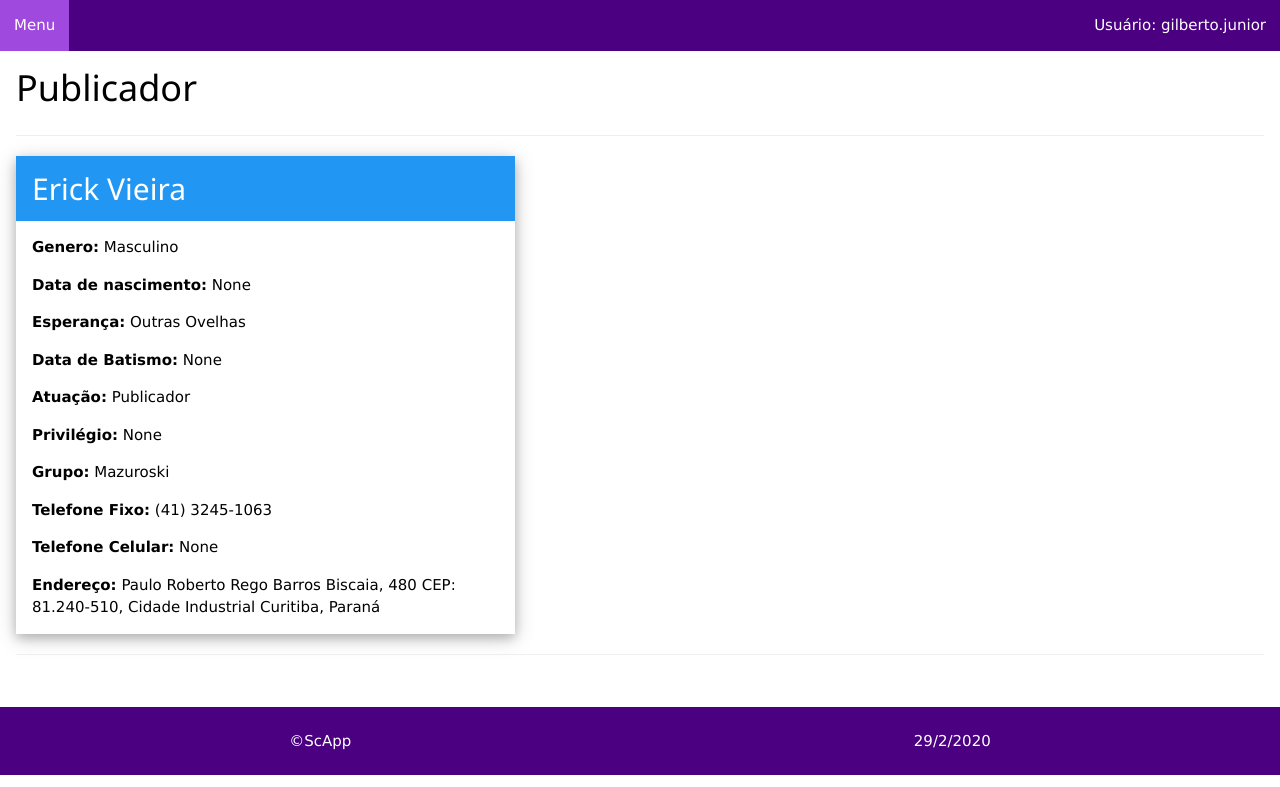
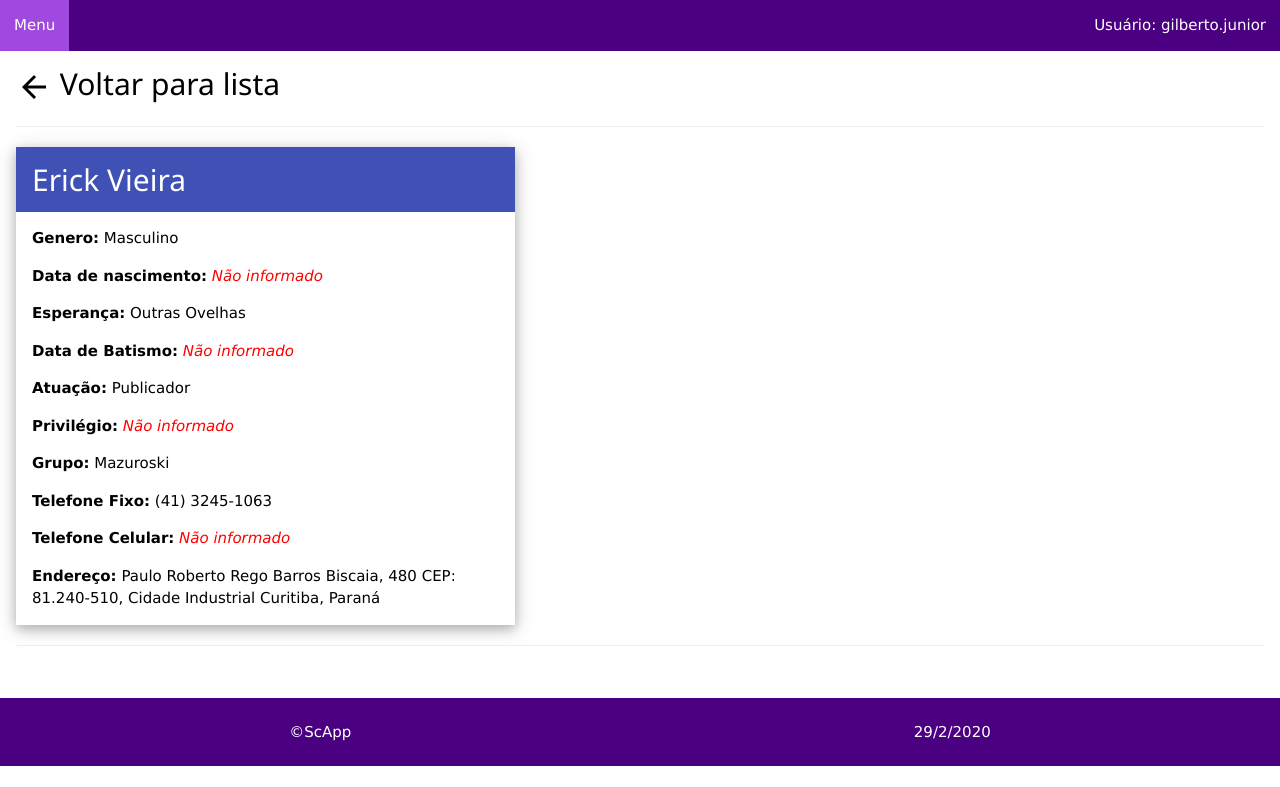
Before and after one commit to gagjunior/ScApp, a Django app: page /publicadores/publicador/be9d2c10-a4ff-4e89-b559-20a39402f845 in a window 1280 px wide. Shown: the top 787 px of the page. Run offline with Django 3.2, Linux system fonts and the light colour scheme; a user stored in the database is signed in; data comes from the database, SQL or seed files in the repository; both versions use the stored data as it was after the commit; some libraries are stand-ins or nearby versions.

Commit message:
Atualizar layout
Atualização do layout da lista de publicadores, dos detalhes dos publicadores

```diff
--- a/publicadores/static/css/site.css
+++ b/publicadores/static/css/site.css
@@ -49,6 +49,10 @@
     cursor: pointer;
 }
 
+.nao-informado{
+    color: red;
+}
+
 @media only screen and (min-width: 1024px){
     .login{
         max-width: 33.33%;
--- a/publicadores/templates/publicadores/publicador_detail.html
+++ b/publicadores/templates/publicadores/publicador_detail.html
@@ -3,23 +3,94 @@
 {% block content %}
 
 <div class="w3-container">
-    <h1>Publicador</h1>
+    {% load static %}
+    <h2><a href="{% url 'publicadores' %}"><img src="{% static 'imagens/seta_voltar_preta.png' %}"></a> Voltar para lista</h2>
     <hr />
     <div class="w3-card-4 desktop">
-        <header class="w3-container w3-blue">
+        <header class="w3-container w3-indigo">
             <h2>{{publicador.nome_publicador}}</h2>
         </header>
         <div class="w3-container">
-            <p><b>Genero:</b> {{publicador.get_genero_display}}</p>
-            <p><b>Data de nascimento:</b> {{publicador.data_nascimento}}</p>
-            <p><b>Esperança:</b> {{publicador.get_esperanca_pub_display}}</p>
-            <p><b>Data de Batismo:</b> {{publicador.data_batismo}}</p>
-            <p><b>Atuação:</b> {{publicador.get_atuacao_pub_display}}</p>
-            <p><b>Privilégio:</b> {{publicador.get_privilegio_pub_display}}</p>
-            <p><b>Grupo:</b> {{publicador.grupo_pub}}</p>
-            <p><b>Telefone Fixo:</b> {{publicador.tel_fixo}}</p>
-            <p><b>Telefone Celular:</b> {{publicador.tel_celular}}</p>
-            <p><b>Endereço:</b> {{publicador.endereco_pub}}</p>
+            <p>
+                <b>Genero:</b>
+                {% if publicador.genero %}
+                {{ publicador.get_genero_display }}
+                {% else %}
+                <em class="nao-informado">Não informado</em>
+                {% endif %}
+            </p>
+            <p>
+                <b>Data de nascimento:</b>
+                {% if publicador.data_nascimento %}
+                {{ publicador.data_nascimento }}
+                {% else %}
+                <em class="nao-informado">Não informado</em>
+                {% endif %}
+            </p>
+            <p>
+                <b>Esperança:</b>
+                {% if publicador.esperanca_pub %}
+                {{ publicador.get_esperanca_pub_display }}
+                {% else %}
+                <em class="nao-informado">Não informado</em>
+                {% endif %}
+            </p>
+            <p>
+                <b>Data de Batismo:</b>
+                {% if publicador.data_batismo %}
+                {{ publicador.data_batismo }}
+                {% else %}
+                <em class="nao-informado">Não informado</em>
+                {% endif %}
+            </p>
+            <p>
+                <b>Atuação:</b>
+                {% if publicador.atuacao_pub %}
+                {{ publicador.get_atuacao_pub_display }}
+                {% else %}
+                <em class="nao-informado">Não informado</em>
+                {% endif %}
+            </p>
+            <p>
+                <b>Privilégio:</b>
+                {% if publicador.privilegio_pub %}
+                {{ publicador.get_privilegio_pub_display }}
+                {% else %}
+                <em class="nao-informado">Não informado</em>
+                {% endif %}
+            </p>
+            <p>
+                <b>Grupo:</b>
+                {% if publicador.grupo_pub %}
+                {{ publicador.grupo_pub }}
+                {% else %}
+                <em class="nao-informado">Não informado</em>
+                {% endif %}
+            </p>
+            <p>
+                <b>Telefone Fixo:</b>
+                {% if publicador.tel_fixo %}
+                {{ publicador.tel_fixo }}
+                {% else %}
+                <em class="nao-informado">Não informado</em>
+                {% endif %}
+            </p>
+            <p>
+                <b>Telefone Celular:</b>
+                {% if publicador.tel_celular %}
+                {{ publicador.tel_celular }}
+                {% else %}
+                <em class="nao-informado">Não informado</em>
+                {% endif %}
+            </p>
+            <p>
+                <b>Endereço:</b>
+                {% if publicador.endereco_pub %}
+                {{ publicador.endereco_pub }}
+                {% else %}
+                <em class="nao-informado">Não informado</em>
+                {% endif %}
+            </p>
         </div>
     </div>
     <hr />
```
Also changed, not shown: db.sqlite3, publicadores/static/imagens/seta_voltar.png (added), publicadores/static/imagens/seta_voltar_preta.png (added).
